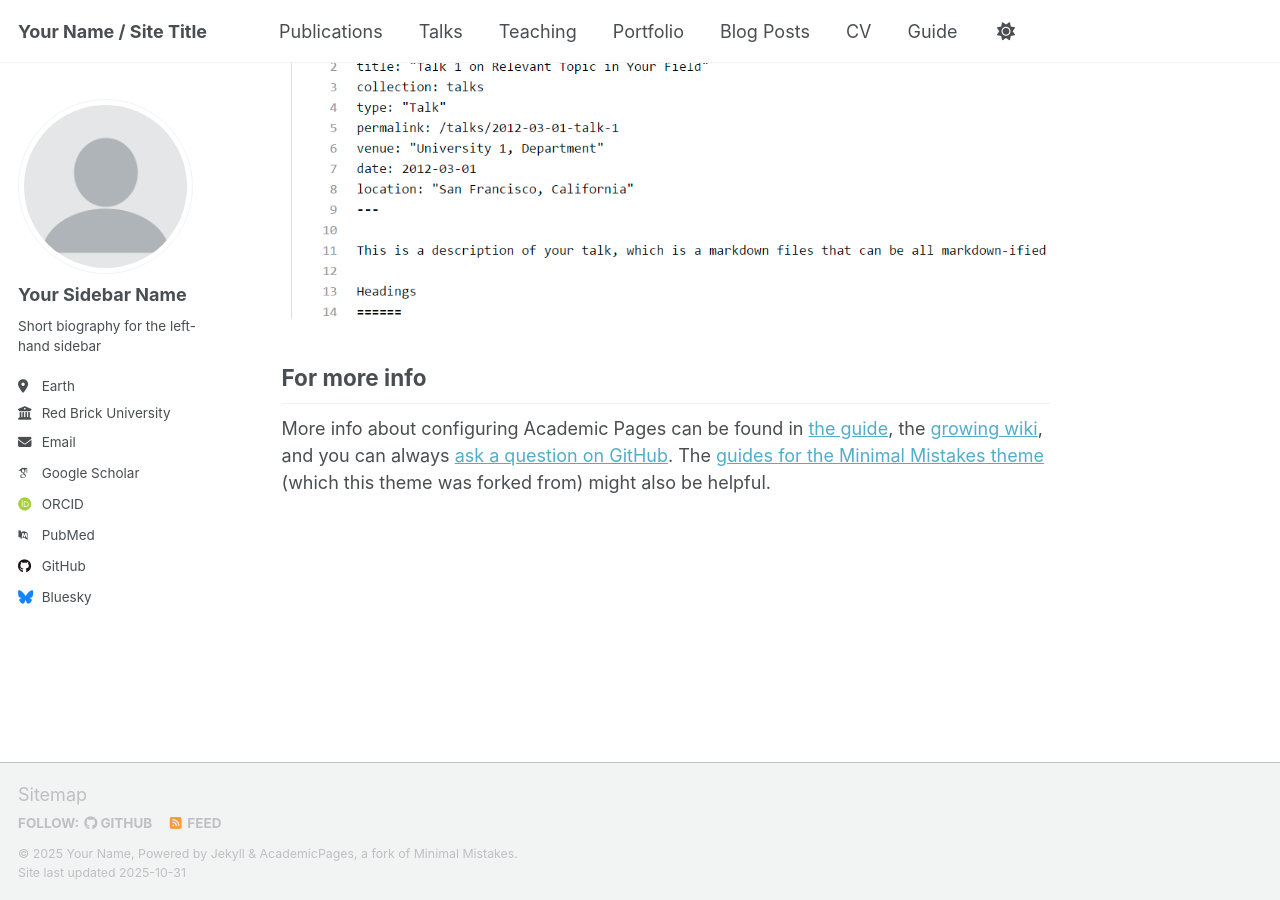
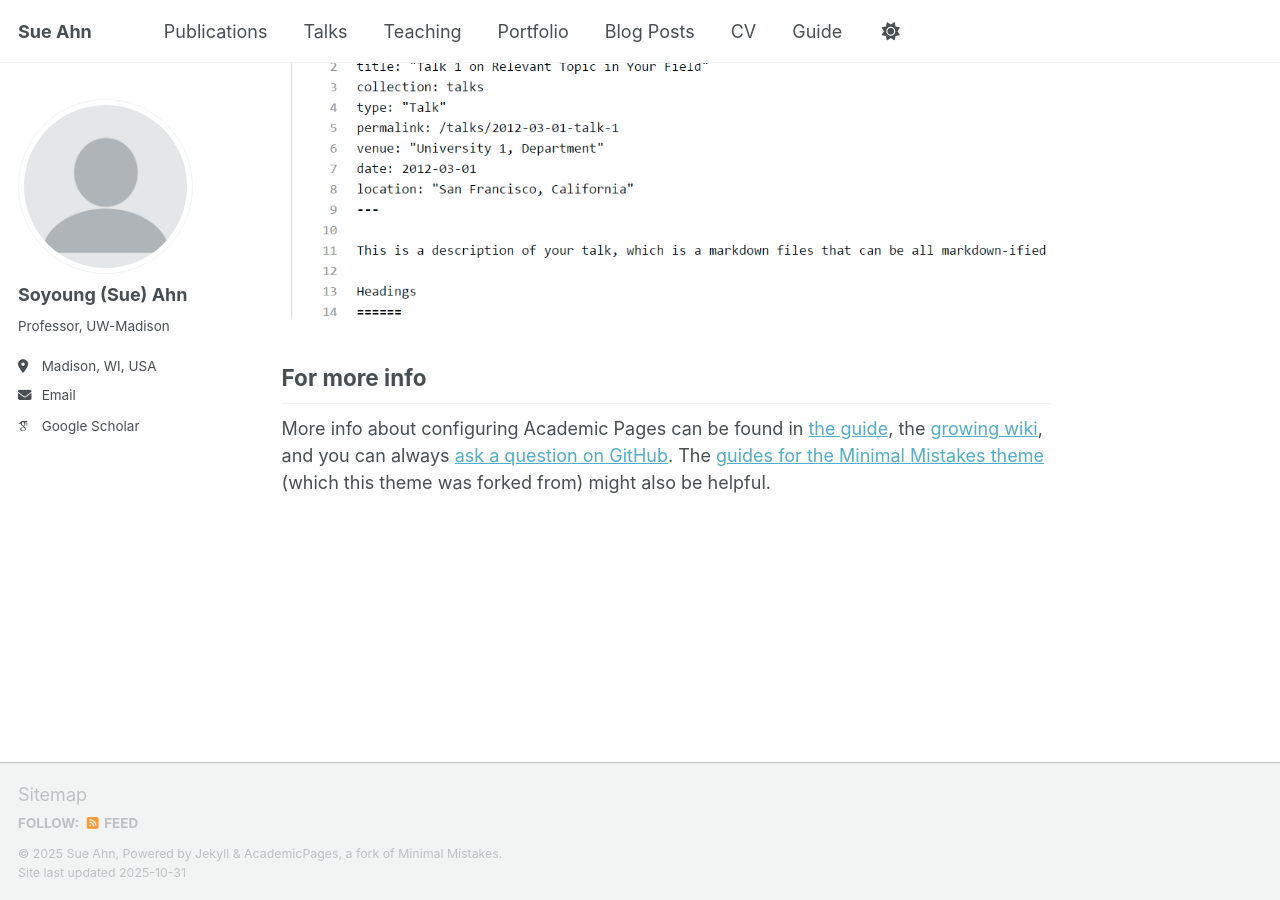
Before and after one commit to irene-42/irene-42.github.io, a Jekyll site: the page built from _pages/about.md, in a window 1280 px wide and 900 px high, scrolled down 2880 px. Built offline with Jekyll 4.4.1, drawn with Linux system fonts in a browser that asks for light colours; some web fonts are replaced; a script that is not in the unit is left out.

Commit message:
_config.yml

```diff
--- a/_config.yml
+++ b/_config.yml
@@ -9,14 +9,14 @@
 # Basic Site Settings
 locale                   : "en-US"
 site_theme               : "default" # Currently available options are "default", "air"
-title                    : "Your Name / Site Title"
+title                    : "Sue Ahn"
 title_separator          : "-"
-name                     : &name "Your Name"
-description              : &description "Your Name's academic portfolio"   # Update this with a general description of your site, this is the default if not overridden by a page
-url                      : https://academicpages.github.io # The base hostname & protocol for your site e.g. "https://[your GitHub username].github.io",
+name                     : &name "Sue Ahn"
+description              : &description "Sue Ahn's academic portfolio"   # Update this with a general description of your site, this is the default if not overridden by a page
+url                      : https://irene-42.github.io # The base hostname & protocol for your site e.g. "https://[your GitHub username].github.io",
                                                            # or if you already have some other page hosted on Github then use "https://[your GitHub username].github.io/[Your Repo Name]"
 baseurl                  : "" # the subpath of your site, e.g. "/blog"
-repository               : "academicpages/academicpages.github.io"
+repository               : "irene-42/irene-42.github.io"
 
 # Site Author - The following control what appear as part of the author content on the side bar.
 #               If a field is blank the icon and link will not appear, otherwise it will be shown.
@@ -24,23 +24,23 @@ repository               : "academicpages/academicpages.github.io"
 author:
   # Biographic information
   avatar           : "profile.png"
-  name             : "Your Sidebar Name"
+  name             : "Soyoung (Sue) Ahn"
   pronouns         : # example: "she/her"
-  bio              : "Short biography for the left-hand sidebar"
-  location         : "Earth"
-  employer         : "Red Brick University"
+  bio              : "Professor, UW-Madison"
+  location         : "Madison, WI, USA"
+  employer         : # URL
   uri              : # URL
-  email            : "none@example.org"
+  email            : "sue.ahn@wisc.edu"
 
   # Academic websites
   academia         : # URL
   arxiv            : # URL - Update with the correct link to your profile
-  googlescholar    : "https://scholar.google.com/citations?user=PS_CX0AAAAAJ"
+  googlescholar    : "https://scholar.google.co.kr/citations?user=P-XC6WoAAAAJ&hl=en"
   inspire-hep      : # URL
   impactstory      : # URL
-  orcid            : "https://orcid.org/yourorcidurl"
+  orcid            : # URL
   semantic         : # URL
-  pubmed           : "https://www.ncbi.nlm.nih.gov/pubmed/?term=john+snow"
+  pubmed           : # URL
   researchgate     : # URL
   scopus           : # URL
 
@@ -48,13 +48,13 @@ author:
   bitbucket        : # Username - Update with your username on the site
   codepen          : # Username
   dribbble         : # Username
-  github           : "academicpages"
+  github           : # Username
   kaggle           : # Username
   stackoverflow    : # User number or user number and name (i.e., use "1" or "1/jeff-atwood")
 
   # Social media
   artstation       : # Username
-  bluesky          : "bsky.app" # Replace this with you Bluesky username
+  bluesky          : # Username
   facebook         : # Username
   flickr           : # Username
   foursquare       : # Username
@@ -82,11 +82,11 @@ author:
 # Publication Category - The following the list of publication categories and their headings
 publication_category:
   books:
-    title: 'Books'
+    title: 'Journal Articles'
   manuscripts:
-    title: 'Journal Articles'
+    title: 'Conference Proceedings'
   conferences:
-    title: 'Conference Papers'
+    title: 'Technical Reports'
 
 # Site Settings
 teaser                   :  # filename of teaser fallback teaser image placed in /images/ for social media previews
```
